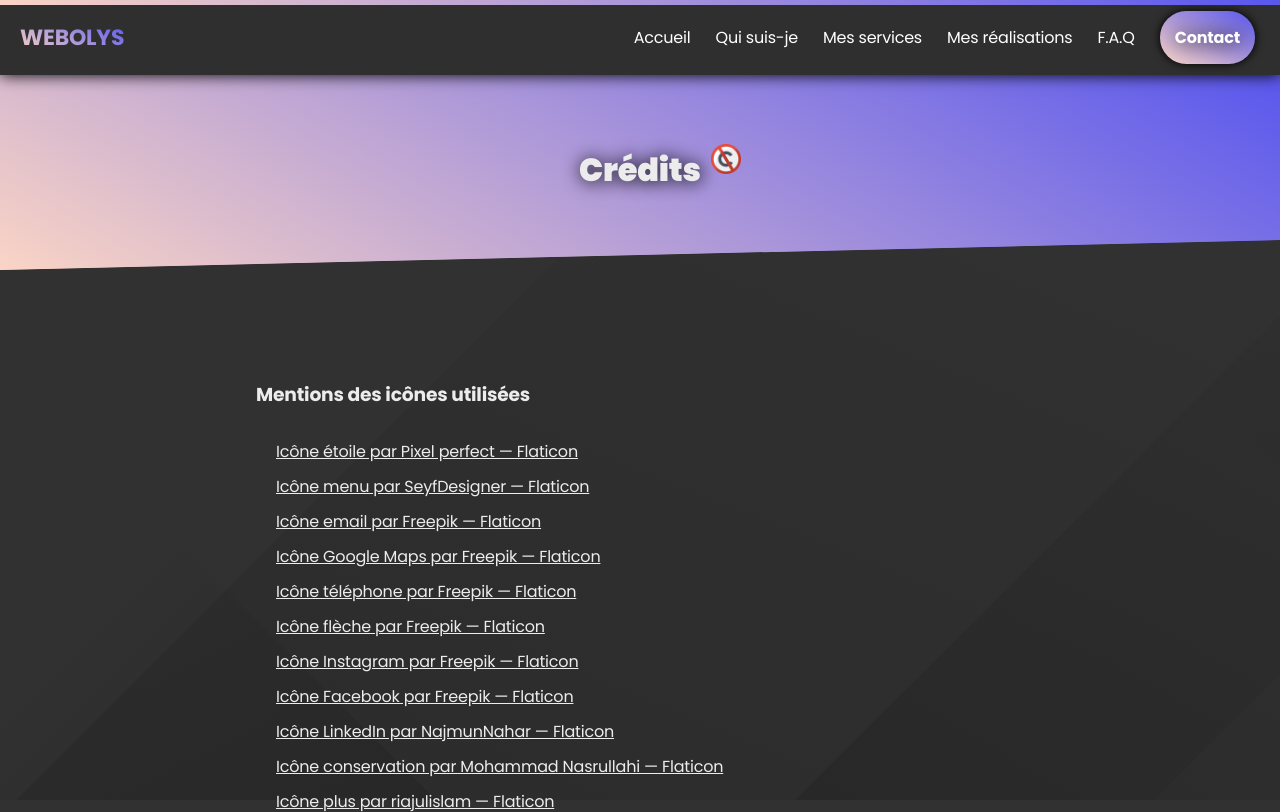
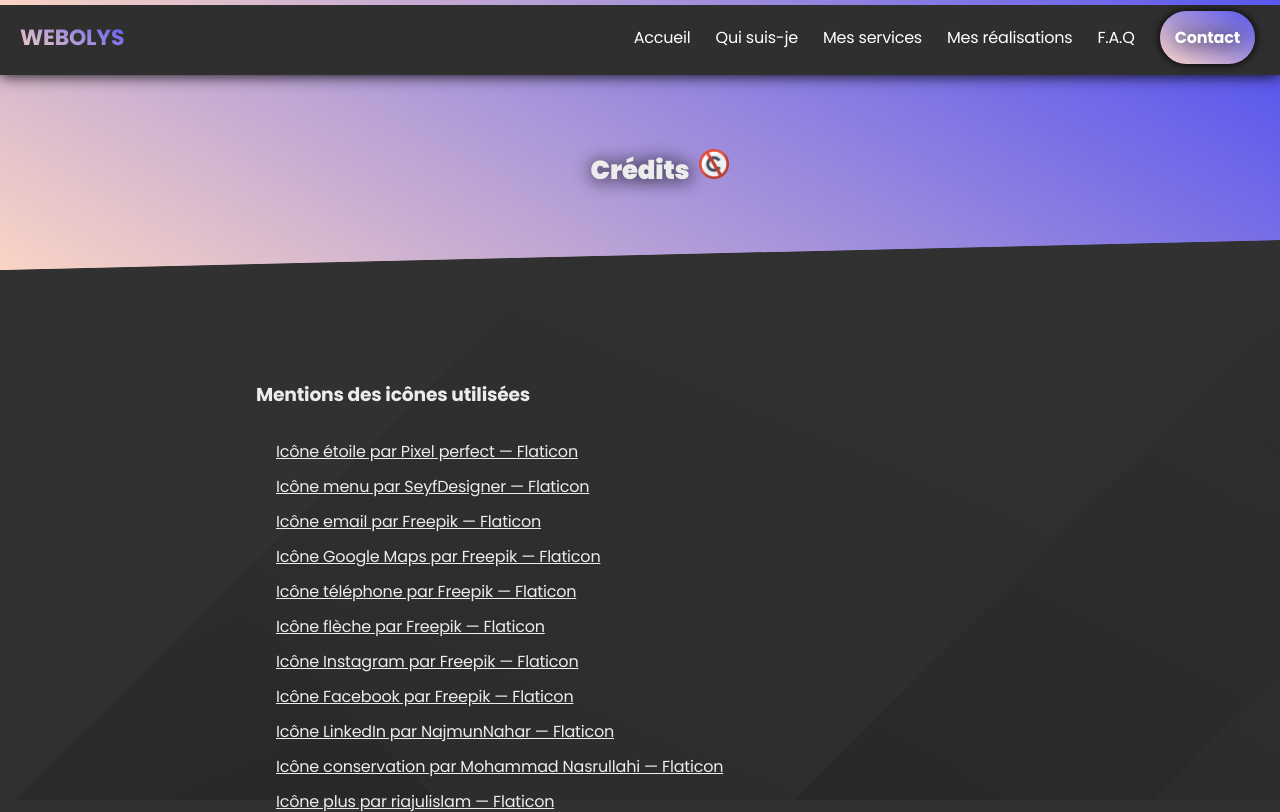
Before and after one commit to florianllimos/webolys, a PHP site: page /credits.php in a window 1280 px wide. Shown: the top 812 px of the page. Run offline with PHP 8.4, Linux system fonts and the light colour scheme.

Commit message:
fix:bad size

```diff
--- a/style.css
+++ b/style.css
@@ -1604,6 +1604,7 @@ footer .footer-container .footer-container-copyright p {
 }
 .container-banner-page div:nth-child(1) h1 {
   color: rgb(236, 236, 236);
+  font-size: 26px;
   font-weight: 900;
 }
 .container-banner-page div:nth-child(1) h1:after {
--- a/style.scss
+++ b/style.scss
@@ -1706,6 +1706,7 @@ footer {
     height: 200px;
     h1 {
       color: $white;
+      font-size: 26px;
       font-weight: 900;
       &:after {
         content: "";
```
Also changed, not shown: 1 other file.
